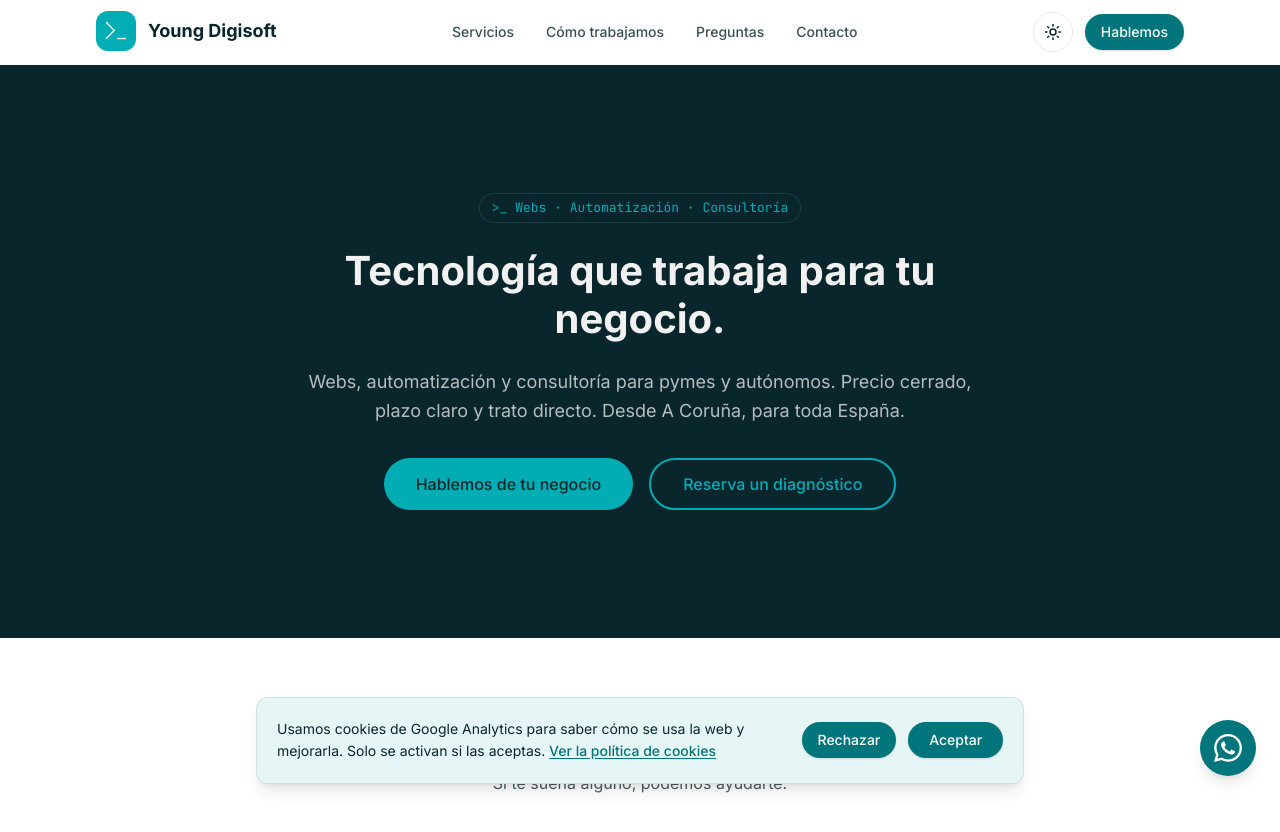
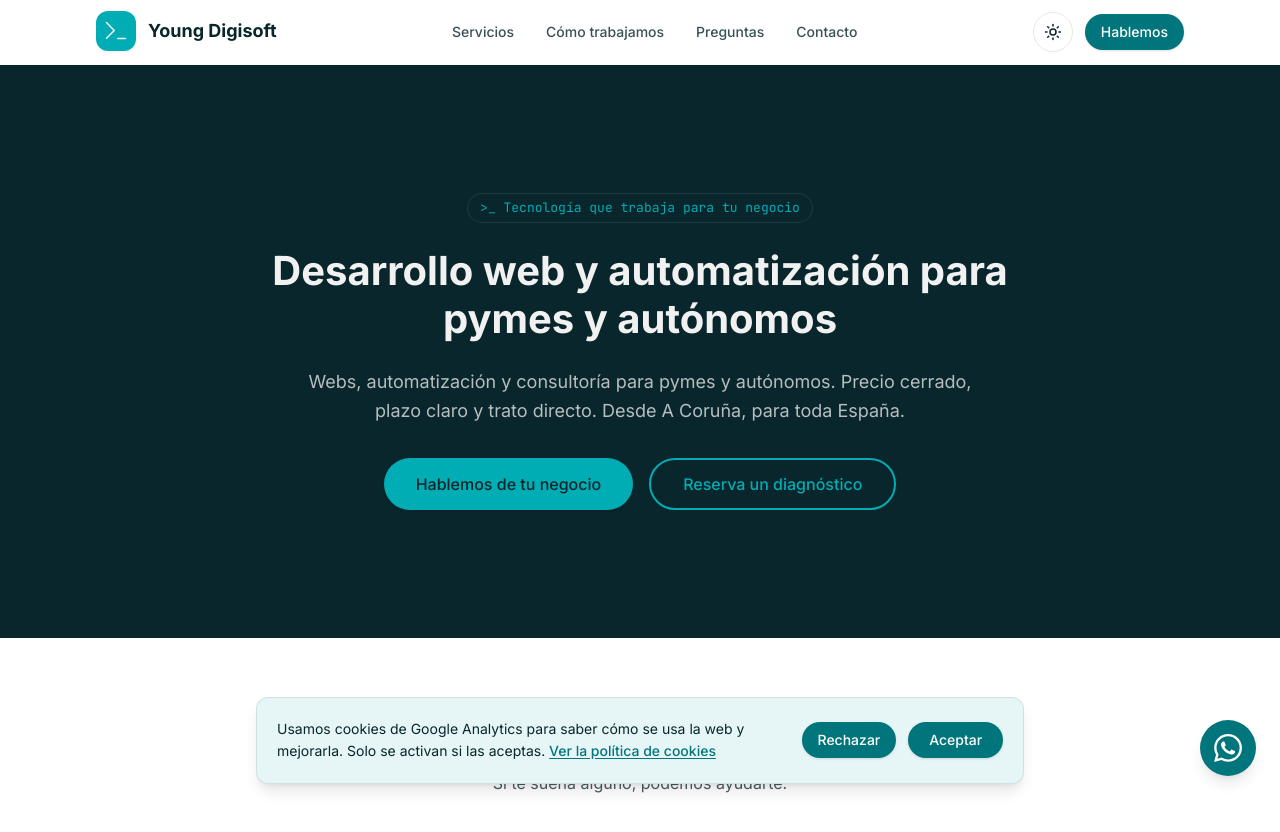
Before and after one commit to Roka1206/young-digisoft, a Next.js app: page / in a window 1280 px wide. Shown: the top 832 px of the page. Built offline with nearby package versions, Linux system fonts and the light colour scheme; no server answers.

Commit message:
feat(seo): keyword-first homepage h1 and descriptive page titles

```diff
--- a/src/app/aviso-legal/page.tsx
+++ b/src/app/aviso-legal/page.tsx
@@ -1,13 +1,12 @@
 import { Header } from "@/components/layout/Header";
 import { Footer } from "@/components/layout/Footer";
 import { Container } from "@/components/ui/Container";
-import { avisoLegalSections, legalUpdatedAt } from "@/content/legal";
+import { avisoLegalSections, legalEntity, legalUpdatedAt } from "@/content/legal";
 import { pageMetadata } from "@/lib/metadata";
 
 export const metadata = pageMetadata({
   title: "Aviso legal",
-  description:
-    "Aviso legal de Young Digisoft: datos identificativos, condiciones de uso y propiedad intelectual del sitio web.",
+  description: `Aviso legal de ${legalEntity.tradeName} (${legalEntity.ownerName}): datos identificativos del titular, condiciones de uso, propiedad intelectual y legislación aplicable.`,
   path: "/aviso-legal",
 });
 
--- a/src/app/layout.tsx
+++ b/src/app/layout.tsx
@@ -29,7 +29,7 @@ const jetBrainsMono = JetBrains_Mono({
 export const metadata: Metadata = {
   metadataBase: new URL(siteUrl),
   title: {
-    default: `${site.name} — ${site.descriptor}`,
+    default: site.homeTitle,
     template: `%s — ${site.name}`,
   },
   description: site.description,
@@ -38,13 +38,13 @@ export const metadata: Metadata = {
   },
   openGraph: {
     ...openGraphBase,
-    title: `${site.name} — ${site.descriptor}`,
+    title: site.homeTitle,
     description: site.description,
     url: "/",
   },
   twitter: {
     card: "summary_large_image",
-    title: `${site.name} — ${site.descriptor}`,
+    title: site.homeTitle,
     description: site.description,
   },
   verification: {
--- a/src/components/sections/Hero.tsx
+++ b/src/components/sections/Hero.tsx
@@ -15,10 +15,10 @@ export function Hero() {
       <Container>
         <div className="mx-auto flex max-w-3xl flex-col items-center gap-6 py-24 text-center sm:py-32">
           <div className={rise} style={stagger(0)}>
-            <Badge className="text-action">{hero.badge}</Badge>
+            <Badge className="text-balance text-action">{hero.badge}</Badge>
           </div>
           <h1 className={`${rise} text-[2rem]/10 font-bold sm:text-[2.5rem]/12`} style={stagger(1)}>
-            {site.slogan}
+            {site.descriptor}
           </h1>
           <p className={`${rise} max-w-2xl text-lg leading-relaxed text-muted`} style={stagger(2)}>
             {site.description}
--- a/src/content/home.ts
+++ b/src/content/home.ts
@@ -3,7 +3,7 @@ import { Code2, Compass, Handshake, MapPin, Receipt, Repeat, Search, type Lucide
 type Feature = { title: string; description: string; icon: LucideIcon };
 
 export const hero = {
-  badge: ">_ Webs · Automatización · Consultoría",
+  badge: ">_ Tecnología que trabaja para tu negocio",
   primaryCta: "Hablemos de tu negocio",
   secondaryCta: "Reserva un diagnóstico",
 };
--- a/src/content/services.ts
+++ b/src/content/services.ts
@@ -114,6 +114,7 @@ export const services: Service[] = [
   {
     slug: "automatizacion",
     name: "Automatización exprés",
+    headline: "Automatización de tareas para pymes",
     summary:
       "Elegimos contigo una tarea que hoy haces a mano y la automatizamos: menos copiar y pegar, menos olvidos y más tiempo para tu negocio.",
     audience: "Negocios que pierden tiempo con tareas repetitivas.",
@@ -138,8 +139,9 @@ export const services: Service[] = [
   {
     slug: "mantenimiento",
     name: "Mantenimiento mensual",
+    headline: "Mantenimiento web mensual para pymes",
     summary:
-      "Nos ocupamos de que tu web siga funcionando: alojamiento, copias de seguridad, actualizaciones y pequeños cambios cada mes.",
+      "Nos ocupamos de que tu web siga funcionando y al día: alojamiento, copias de seguridad, monitorización, actualizaciones y pequeños cambios cada mes.",
     audience: "Negocios que quieren olvidarse de la parte técnica de su web.",
     plans: [
       {
@@ -163,6 +165,7 @@ export const services: Service[] = [
   {
     slug: "diagnostico-digital",
     name: "Diagnóstico digital",
+    headline: "Diagnóstico digital para tu negocio",
     summary:
       "En una sesión de 60 minutos revisamos tu web, tu presencia en Google, tus procesos y tus herramientas, y te damos una lista priorizada de qué mejorar.",
     audience: "Negocios que no saben qué herramientas necesitan ni por dónde empezar.",
--- a/src/content/site.ts
+++ b/src/content/site.ts
@@ -4,6 +4,7 @@ export const site = {
   name: "Young Digisoft",
   slogan: "Tecnología que trabaja para tu negocio.",
   descriptor: "Desarrollo web y automatización para pymes y autónomos",
+  homeTitle: "Diseño web y automatización para pymes — Young Digisoft",
   description:
     "Webs, automatización y consultoría para pymes y autónomos. Precio cerrado, plazo claro y trato directo. Desde A Coruña, para toda España.",
 };
```
Also changed, not shown: 1 other file (tests, documents, lock files or other folders).
